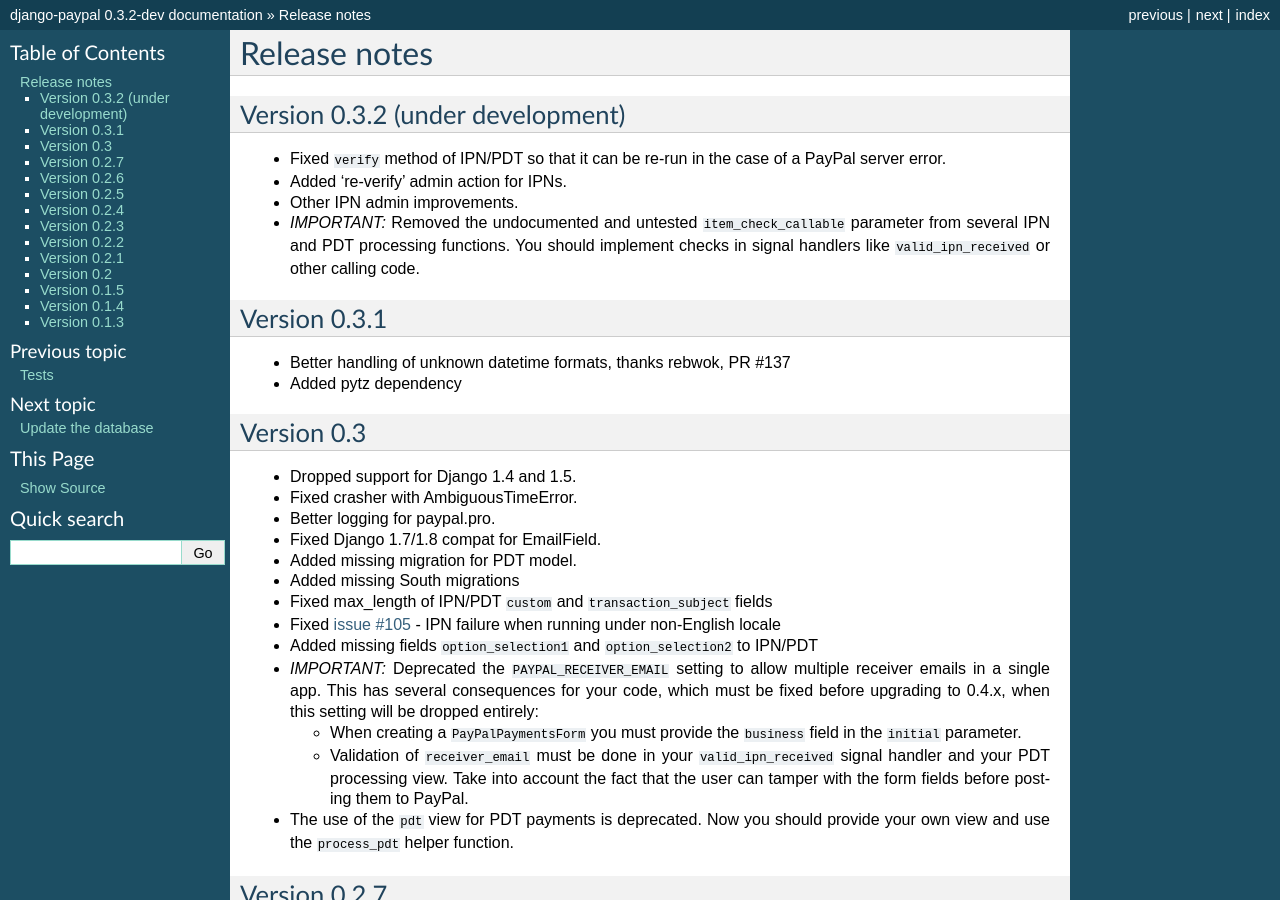
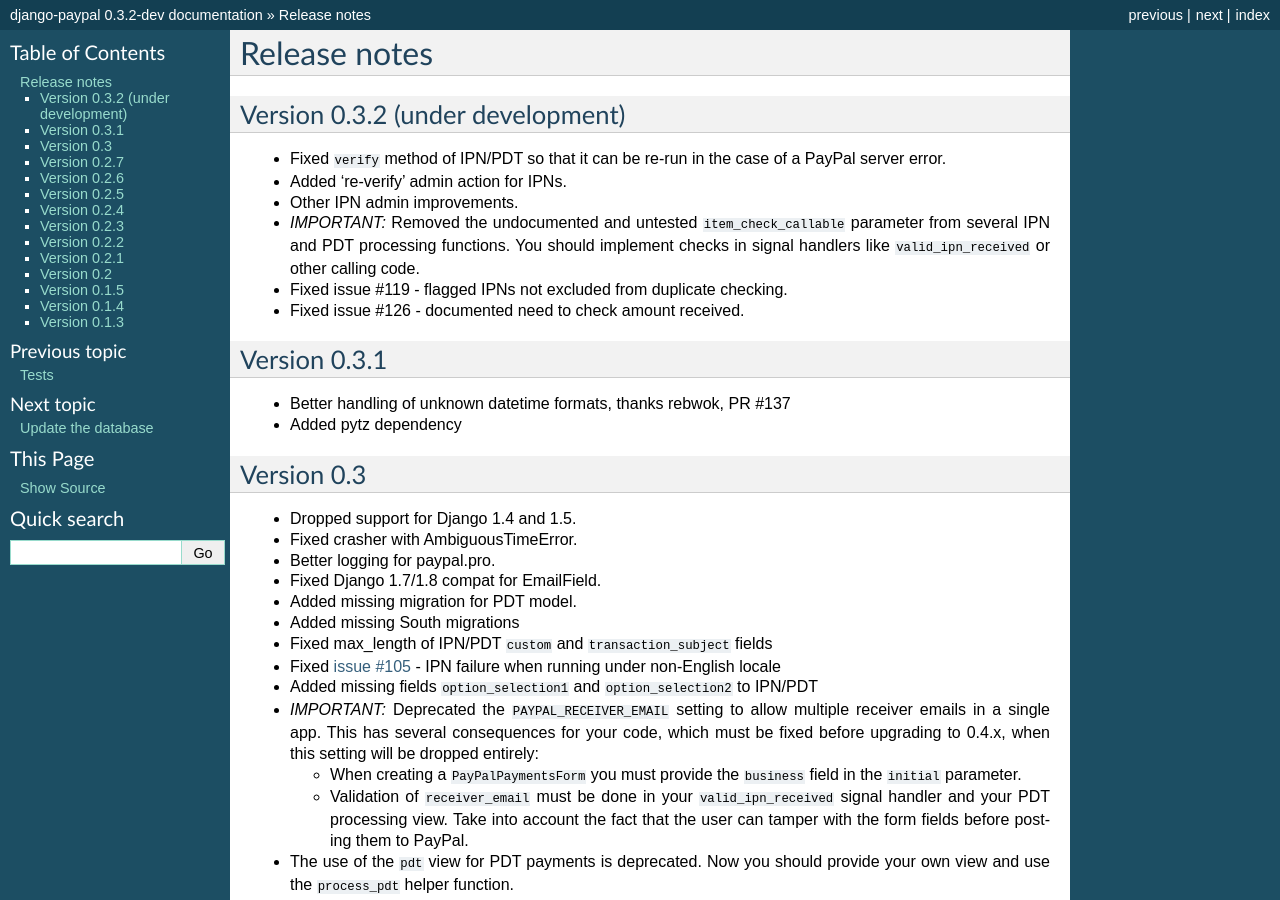
Before and after one commit to spookylukey/django-paypal, a Sphinx documentation site: the page built from docs/release_notes.rst, in a window 1280 px wide and 900 px high. Built offline with Sphinx 7.4.7, drawn with Linux system fonts in a browser that asks for light colours.

Commit message:
Updated release notes

```diff
--- a/docs/release_notes.rst
+++ b/docs/release_notes.rst
@@ -13,6 +13,8 @@
   parameter from several IPN and PDT processing functions. You should
   implement checks in signal handlers like ``valid_ipn_received`` or
   other calling code.
+* Fixed issue #119 - flagged IPNs not excluded from duplicate checking.
+* Fixed issue #126 - documented need to check amount received.
 
 Version 0.3.1
 -------------
```
